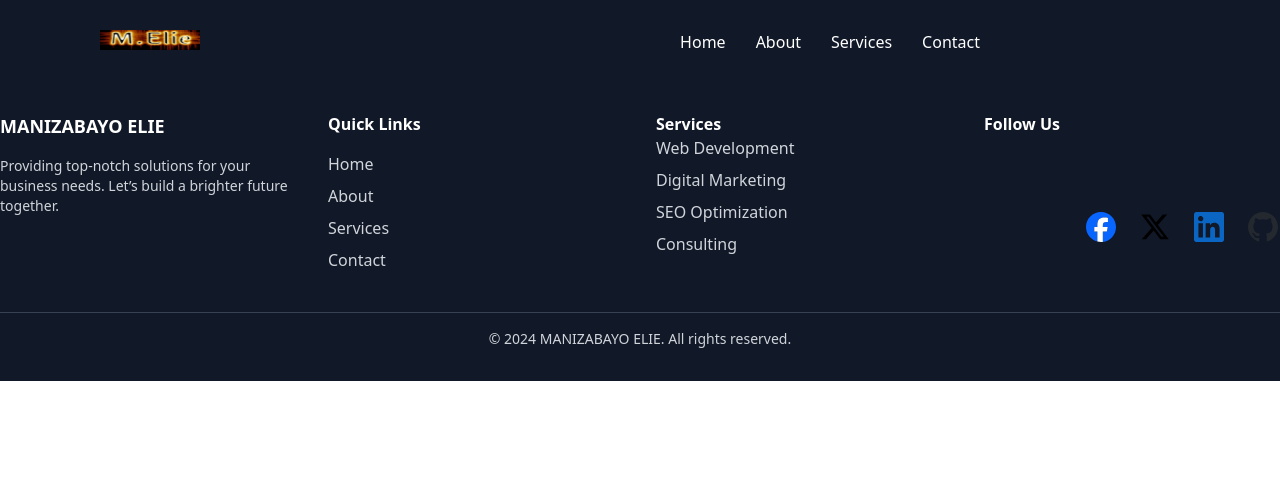
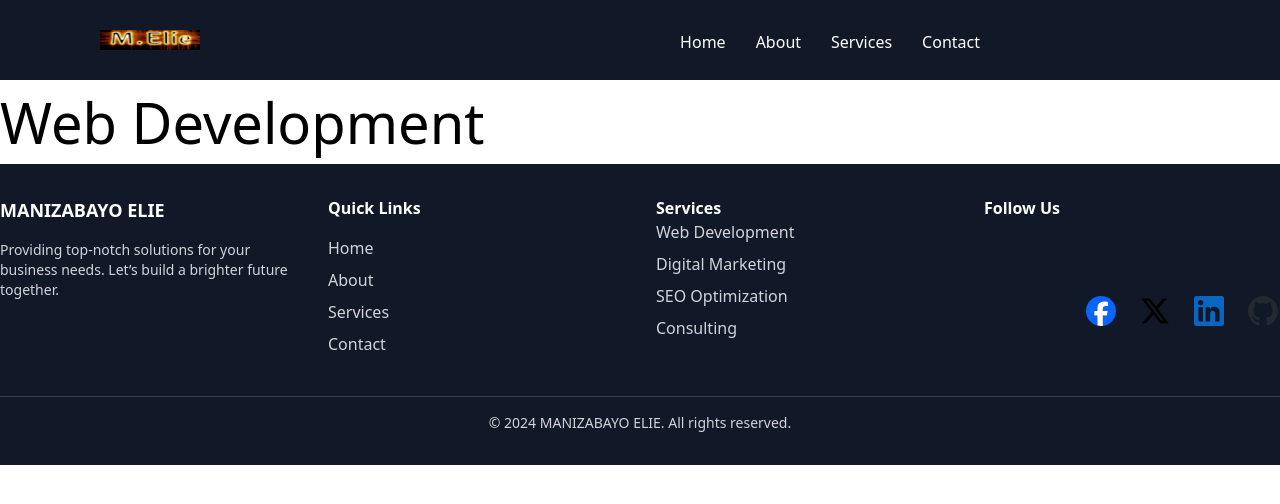
Before and after one commit to MANIZABAYO-Elie/ELIE-PORTIFOLIO, a website: page public/services.html in a window 1280 px wide. Drawn offline with Linux system fonts and the light colour scheme.

Commit message:
service page modified

```diff
--- a/public/services.html
+++ b/public/services.html
@@ -19,6 +19,13 @@
             </ul>
         </nav>
  </header>
+ <div class="flex ">
+    <div class="block">
+        <h1 class="text-[56px]"> Web Development</h1>
+
+    </div>
+
+ </div>
  <footer class="bg-gray-900 text-gray-300 py-8">
     <div class="container mx-auto grid grid-cols-1 sm:grid-cols-2 md:grid-cols-4 gap-8">
       <!-- Logo and About Section -->
```
Also changed, not shown: src/style.css.
